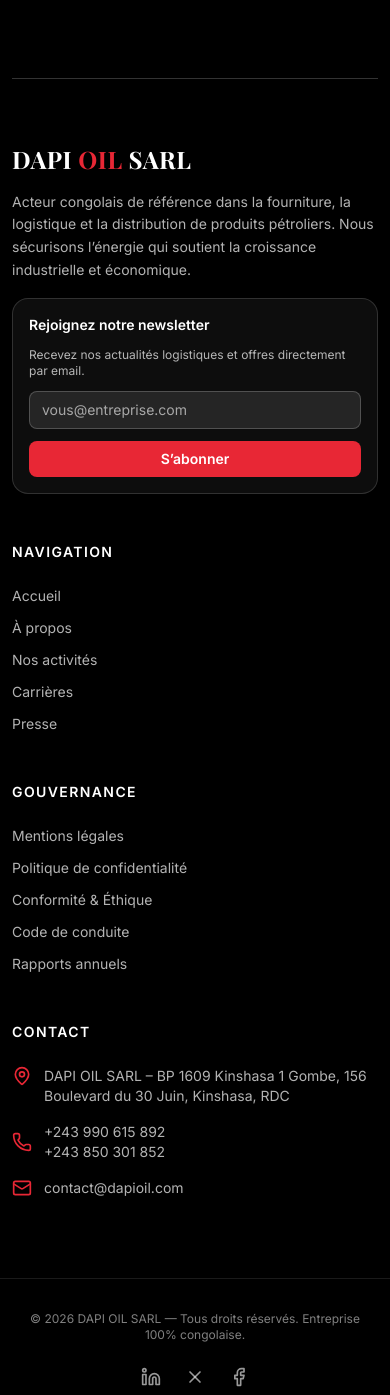
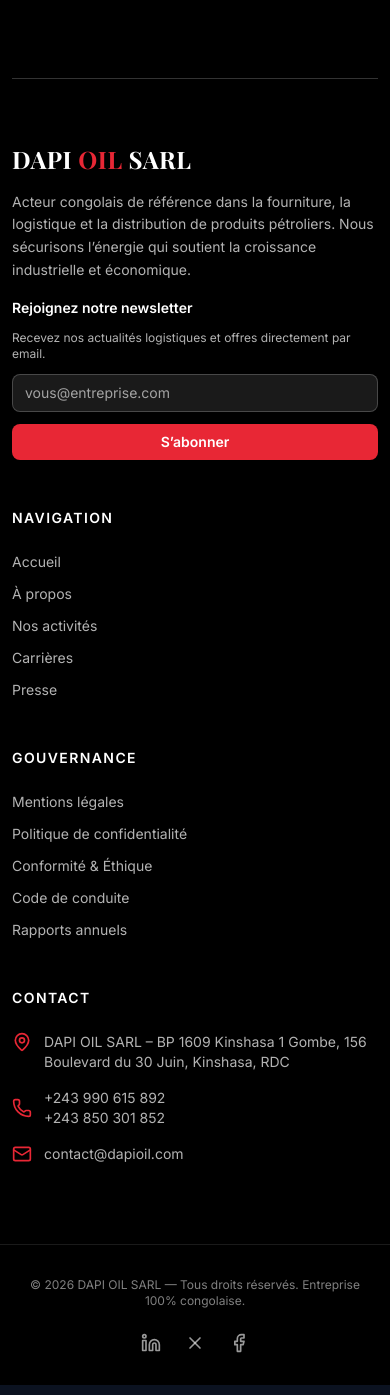
Before and after one commit to Theodorebinda/dapi_OIL, a Next.js app: page / in a window 390 px wide. Shown: the part 4802-6197 px from the top of the page. Built offline with nearby package versions, Linux system fonts and the light colour scheme.

Commit message:
Enhance Footer component by improving contact information presentation. Convert phone numbers and email into clickable links for better accessibility and user interaction. Simplify layout by removing unnecessary styling.

```diff
--- a/src/components/shards/Footer.tsx
+++ b/src/components/shards/Footer.tsx
@@ -61,7 +61,7 @@
               la distribution de produits pétroliers. Nous sécurisons l’énergie
               qui soutient la croissance industrielle et économique.
             </p>
-            <div className="space-y-3 rounded-2xl border border-white/15 bg-white/5 p-4">
+            <div className="space-y-3">
               <p className="text-sm font-semibold text-white">
                 Rejoignez notre newsletter
               </p>
@@ -161,13 +161,20 @@
               </li>
               <li className="flex items-center gap-3">
                 <Phone className="h-5 w-5 shrink-0 text-brand-red" />
-                <span>
-                  +243 990 615 892 <br /> +243 850 301 852
-                </span>
+                <div className="flex flex-col">
+                  <a href="tel:+243990615892" className="hover:underline">
+                    +243 990 615 892
+                  </a>
+                  <a href="tel:+243850301852" className="hover:underline">
+                    +243 850 301 852
+                  </a>
+                </div>
               </li>
               <li className="flex items-center gap-3">
                 <Mail className="h-5 w-5 shrink-0 text-brand-red" />
-                <span>contact@dapioil.com</span>
+                <a href="mailto:contact@dapioil.com" className="hover:underline">
+                  contact@dapioil.com
+                </a>
               </li>
             </ul>
           </div>
```
